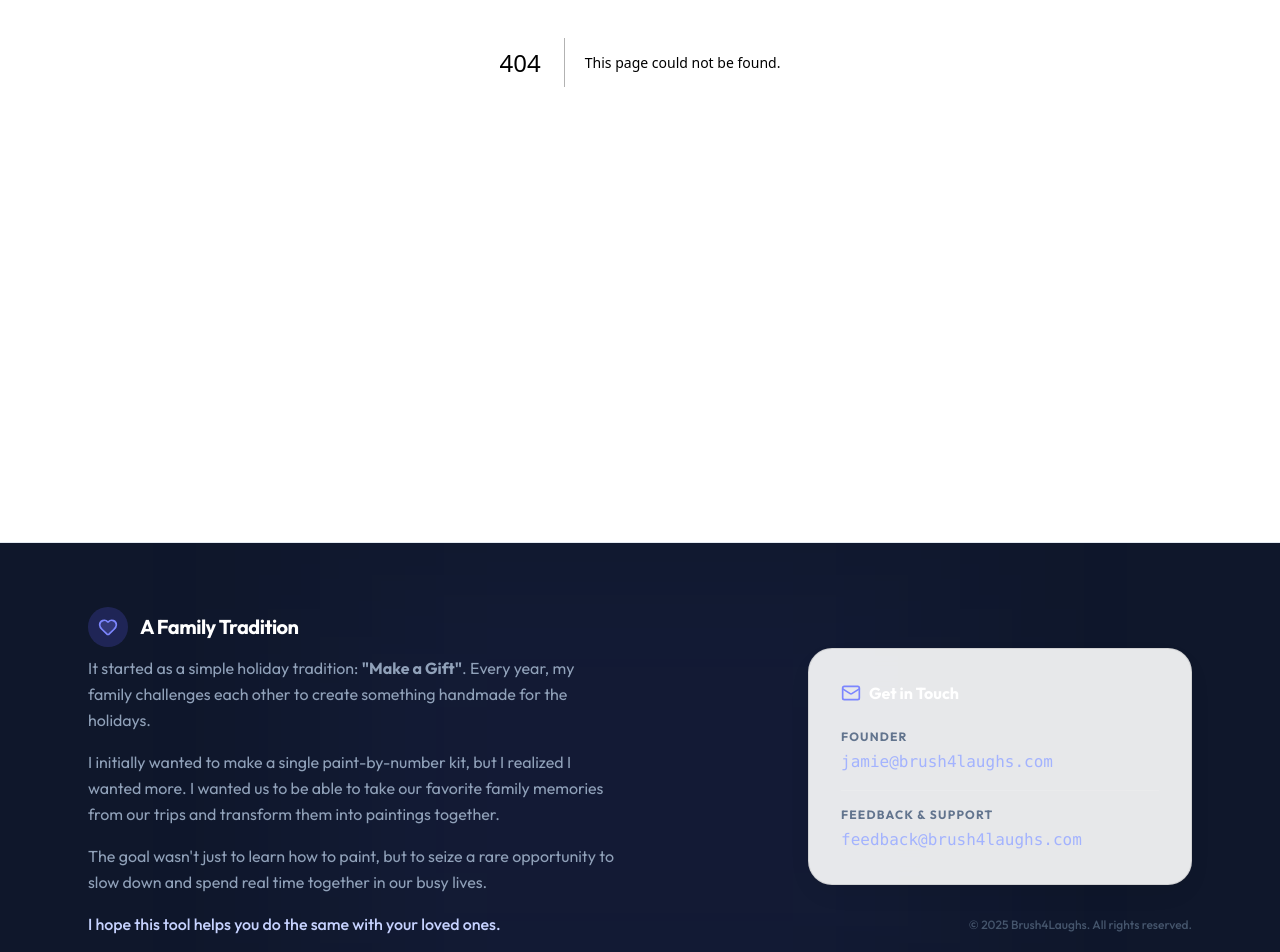
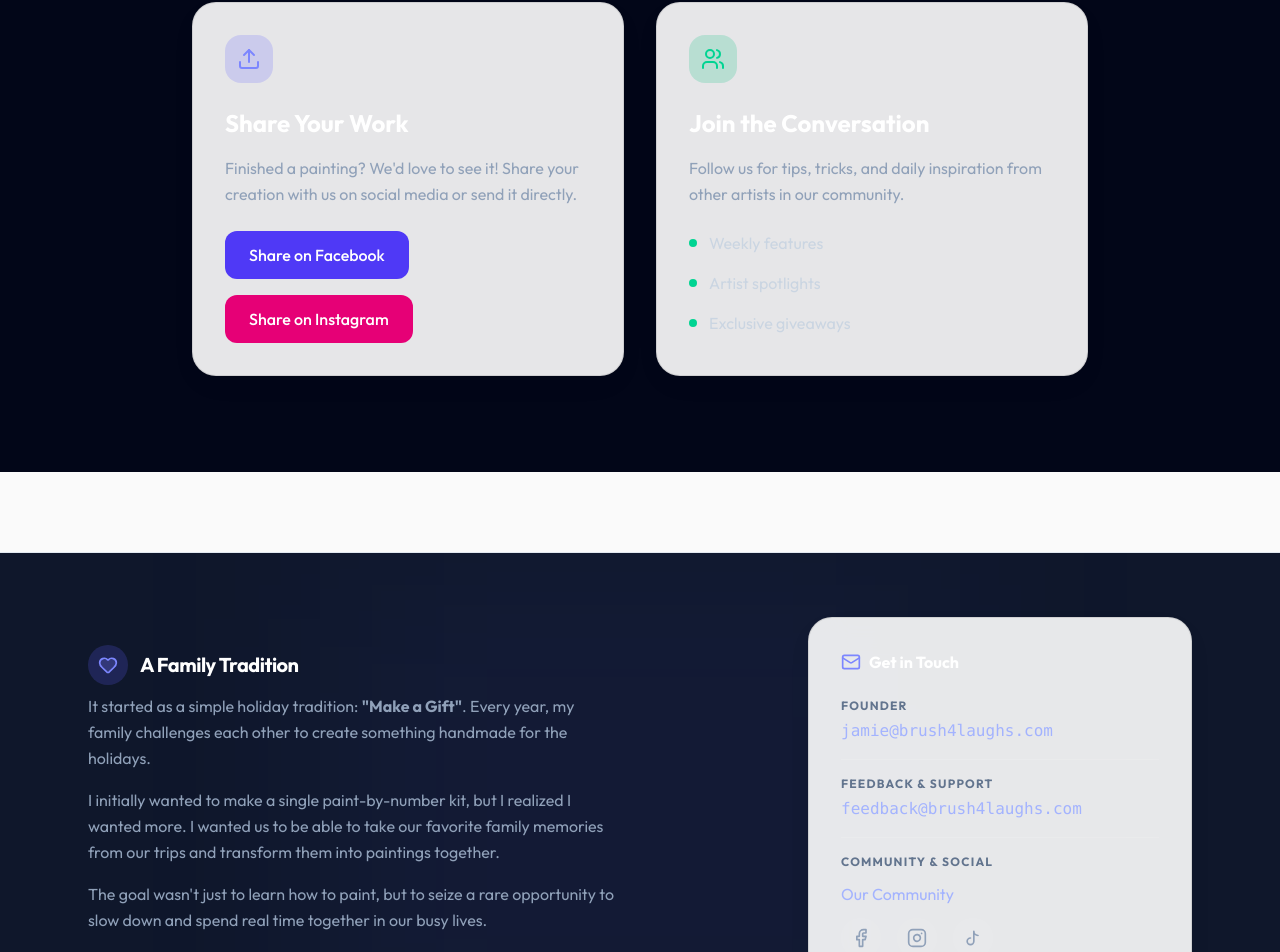
Before and after one commit to bennettjamie/Brush4Laughs, a Next.js app: page /community in a window 1280 px wide. Before the commit this address had no page. Shown: the part 338-1290 px from the top of the page. Built offline with nearby package versions, Linux system fonts and the light colour scheme.

Commit message:
Add social media and community links

```diff
--- /dev/null
+++ b/app/api/images/[filename]/route.ts
@@ -0,0 +1,36 @@
+import { NextRequest, NextResponse } from "next/server";
+import fs from "node:fs/promises";
+import path from "node:path";
+
+export async function GET(
+    request: NextRequest,
+    { params }: { params: Promise<{ filename: string }> }
+) {
+    const { filename } = await params;
+
+    if (!filename) {
+        return new NextResponse("Filename required", { status: 400 });
+    }
+
+    const safeFilename = path.basename(filename);
+    const filePath = path.join(process.cwd(), "public", "uploads", safeFilename);
+
+    try {
+        const fileBuffer = await fs.readFile(filePath);
+
+        const ext = path.extname(safeFilename).toLowerCase();
+        let contentType = "application/octet-stream";
+        if (ext === ".png") contentType = "image/png";
+        if (ext === ".jpg" || ext === ".jpeg") contentType = "image/jpeg";
+        if (ext === ".webp") contentType = "image/webp";
+
+        return new NextResponse(fileBuffer, {
+            headers: {
+                "Content-Type": contentType,
+                "Cache-Control": "public, max-age=31536000, immutable",
+            },
+        });
+    } catch (error) {
+        return new NextResponse("File not found", { status: 404 });
+    }
+}
--- /dev/null
+++ b/app/community/page.tsx
@@ -0,0 +1,76 @@
+
+import { Upload, Users } from "lucide-react";
+
+export default function CommunityPage() {
+    return (
+        <main className="min-h-screen bg-slate-950 text-slate-200 py-24 px-6">
+            <div className="max-w-4xl mx-auto space-y-12">
+                <div className="text-center space-y-6">
+                    <div className="inline-flex items-center justify-center w-20 h-20 rounded-full bg-indigo-500/10 mb-4">
+                        <Users className="w-10 h-10 text-indigo-400" />
+                    </div>
+                    <h1 className="text-4xl md:text-5xl font-bold text-white tracking-tight">
+                        Our Community
+                    </h1>
+                    <p className="text-xl text-slate-400 max-w-2xl mx-auto">
+                        Join thousands of creators sharing their paint-by-number masterpieces.
+                    </p>
+                </div>
+
+                <div className="grid md:grid-cols-2 gap-8">
+                    <div className="glass p-8 rounded-3xl bg-white/5 border border-white/10 shadow-xl backdrop-blur-sm">
+                        <div className="w-12 h-12 rounded-2xl bg-indigo-500/20 flex items-center justify-center mb-6">
+                            <Upload className="w-6 h-6 text-indigo-400" />
+                        </div>
+                        <h2 className="text-2xl font-bold text-white mb-4">Share Your Work</h2>
+                        <p className="text-slate-400 mb-6 leading-relaxed">
+                            Finished a painting? We'd love to see it! Share your creation with us on social media or send it directly.
+                        </p>
+                        <div className="flex flex-wrap gap-4">
+                            <a
+                                href="https://facebook.com/brush4laughs"
+                                target="_blank"
+                                rel="noopener noreferrer"
+                                className="px-6 py-3 rounded-xl bg-indigo-600 hover:bg-indigo-500 text-white font-medium transition-colors"
+                            >
+                                Share on Facebook
+                            </a>
+                            <a
+                                href="https://instagram.com/brush4laughs"
+                                target="_blank"
+                                rel="noopener noreferrer"
+                                className="px-6 py-3 rounded-xl bg-pink-600 hover:bg-pink-500 text-white font-medium transition-colors"
+                            >
+                                Share on Instagram
+                            </a>
+                        </div>
+                    </div>
+
+                    <div className="glass p-8 rounded-3xl bg-white/5 border border-white/10 shadow-xl backdrop-blur-sm">
+                        <div className="w-12 h-12 rounded-2xl bg-emerald-500/20 flex items-center justify-center mb-6">
+                            <Users className="w-6 h-6 text-emerald-400" />
+                        </div>
+                        <h2 className="text-2xl font-bold text-white mb-4">Join the Conversation</h2>
+                        <p className="text-slate-400 mb-6 leading-relaxed">
+                            Follow us for tips, tricks, and daily inspiration from other artists in our community.
+                        </p>
+                        <div className="space-y-4">
+                            <div className="flex items-center gap-3 text-slate-300">
+                                <div className="w-2 h-2 rounded-full bg-emerald-400" />
+                                <span>Weekly features</span>
+                            </div>
+                            <div className="flex items-center gap-3 text-slate-300">
+                                <div className="w-2 h-2 rounded-full bg-emerald-400" />
+                                <span>Artist spotlights</span>
+                            </div>
+                            <div className="flex items-center gap-3 text-slate-300">
+                                <div className="w-2 h-2 rounded-full bg-emerald-400" />
+                                <span>Exclusive giveaways</span>
+                            </div>
+                        </div>
+                    </div>
+                </div>
+            </div>
+        </main>
+    );
+}
--- a/app/page.tsx
+++ b/app/page.tsx
@@ -29,7 +29,10 @@ export default function Home() {
             <span className="text-3xl font-black tracking-tighter bg-clip-text text-transparent bg-gradient-to-r from-slate-900 via-slate-700 to-slate-500 dark:from-white dark:via-white dark:to-slate-400">
               Brush4Laughs
             </span>
-            <span className="text-sm font-black uppercase tracking-[0.2em] text-indigo-600 dark:text-indigo-400 -mt-1 ml-0.5">Studio Edition</span>
+            <span className="text-sm font-black uppercase tracking-[0.2em] text-indigo-600 dark:text-indigo-400 -mt-1 ml-0.5 flex items-center gap-2">
+              Studio Edition
+              <span className="px-1.5 py-0.5 rounded-md bg-amber-500/10 text-amber-600 text-[0.6em] border border-amber-500/20">BETA</span>
+            </span>
           </div>
         </div>
         <div className="hidden md:flex items-center gap-8 text-sm font-medium text-muted-foreground">
--- a/components/Footer.tsx
+++ b/components/Footer.tsx
@@ -1,4 +1,4 @@
-import { Heart, Mail } from "lucide-react";
+import { Heart, Mail, Facebook, Instagram } from "lucide-react";
 
 export function Footer() {
     return (
@@ -58,6 +58,62 @@ export function Footer() {
                                     feedback@brush4laughs.com
                                 </a>
                             </div>
+
+                            <div className="w-full h-px bg-white/10" />
+
+                            <div>
+                                <div className="text-xs uppercase tracking-widest text-slate-500 font-bold mb-3">Community & Social</div>
+                                <div className="space-y-3">
+                                    <a href="/community" className="block text-indigo-300 hover:text-white transition-colors">
+                                        Our Community
+                                    </a>
+
+                                    <div className="flex items-center gap-4">
+                                        {/* Facebook */}
+                                        <a
+                                            href="https://facebook.com/brush4laughs"
+                                            target="_blank"
+                                            rel="noopener noreferrer"
+                                            className="w-10 h-10 rounded-full bg-white/5 hover:bg-indigo-600 flex items-center justify-center transition-all group"
+                                            aria-label="Facebook"
+                                        >
+                                            <Facebook className="w-5 h-5 text-slate-400 group-hover:text-white transition-colors" />
+                                        </a>
+
+                                        {/* Instagram */}
+                                        <a
+                                            href="https://instagram.com/brush4laughs"
+                                            target="_blank"
+                                            rel="noopener noreferrer"
+                                            className="w-10 h-10 rounded-full bg-white/5 hover:bg-pink-600 flex items-center justify-center transition-all group"
+                                            aria-label="Instagram"
+                                        >
+                                            <Instagram className="w-5 h-5 text-slate-400 group-hover:text-white transition-colors" />
+                                        </a>
+
+                                        {/* TikTok */}
+                                        <a
+                                            href="https://tiktok.com/@brush4laughs"
+                                            target="_blank"
+                                            rel="noopener noreferrer"
+                                            className="w-10 h-10 rounded-full bg-white/5 hover:bg-black flex items-center justify-center transition-all group"
+                                            aria-label="TikTok"
+                                        >
+                                            <svg
+                                                viewBox="0 0 24 24"
+                                                fill="none"
+                                                stroke="currentColor"
+                                                strokeWidth="2"
+                                                strokeLinecap="round"
+                                                strokeLinejoin="round"
+                                                className="w-5 h-5 text-slate-400 group-hover:text-white transition-colors"
+                                            >
+                                                <path d="M9 12a4 4 0 1 0 4 4V4a5 5 0 0 0 5 5" />
+                                            </svg>
+                                        </a>
+                                    </div>
+                                </div>
+                            </div>
                         </div>
                     </div>
 
--- a/lib/storage.ts
+++ b/lib/storage.ts
@@ -29,8 +29,8 @@ export async function saveImage(file: File): Promise<string> {
 
     await fs.writeFile(filepath, buffer);
 
-    // Return the public URL
-    return `/uploads/${filename}`;
+    // Return the dynamic API URL to ensure runtime serving works
+    return `/api/images/${filename}`;
 }
 
 export async function getImagePath(url: string): Promise<string> {
```
